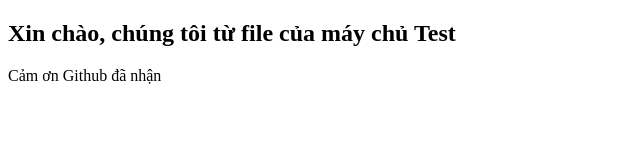
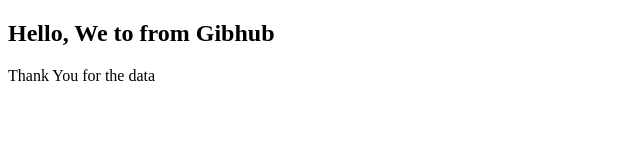
Before and after one commit to vinhnguyenVutatechs/test, a plain HTML site: page index.html in a window 1280 px wide. Shown: the whole page, without its empty margins (0-640 px from the left). Drawn offline with Linux system fonts and the light colour scheme.

Commit message:
Update index.html

```diff
--- a/index.html
+++ b/index.html
@@ -8,8 +8,8 @@
 </head>
 <body>
     <div class="container">
-        <h2>Xin chào, chúng tôi từ file của máy chủ Test</h2>
-        <p>Cảm ơn Github đã nhận</p>
+        <h2>Hello, We to from Gibhub</h2>
+        <p>Thank You for the data</p>
     </div>
 </body>
 </html>
```
